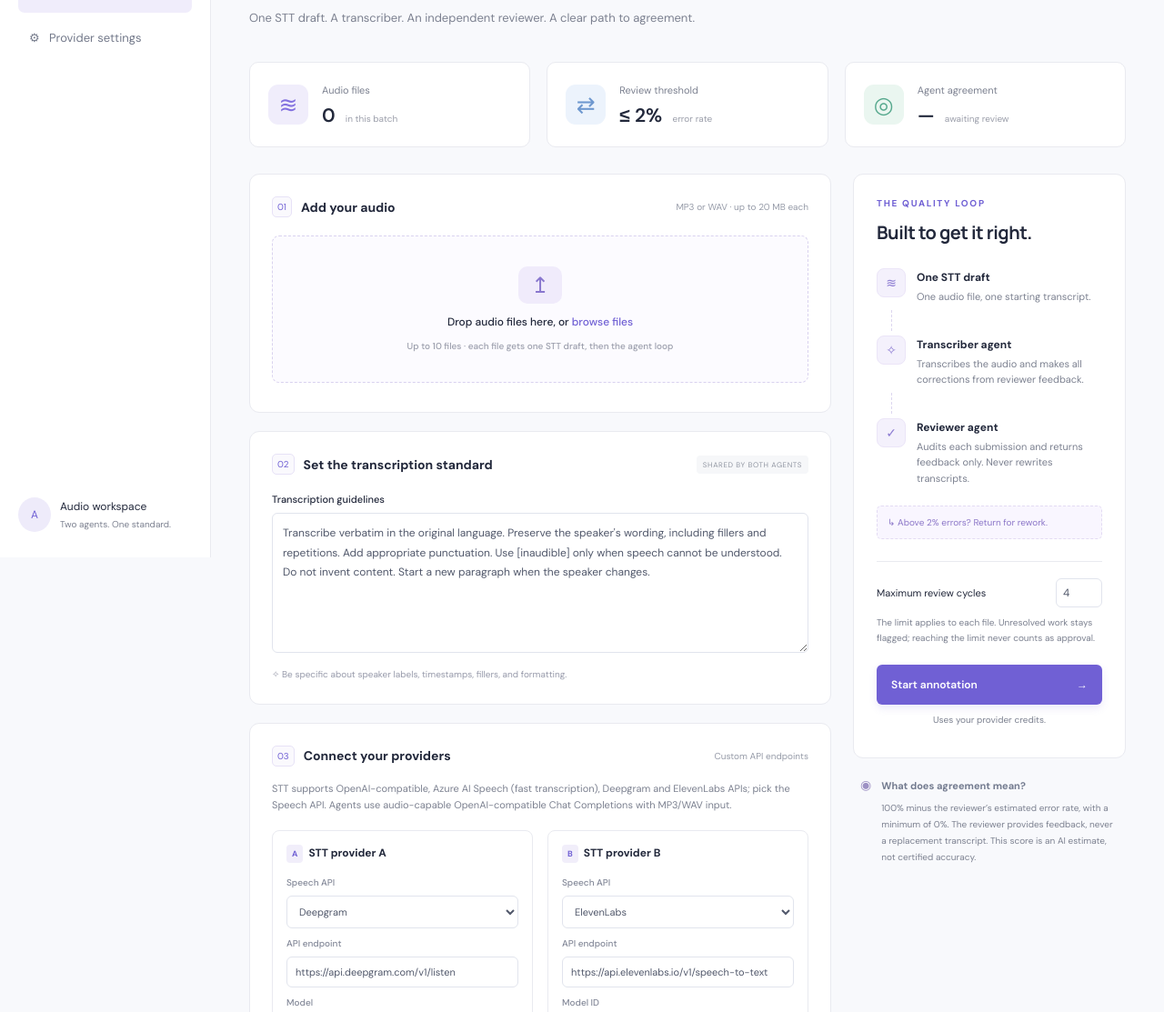
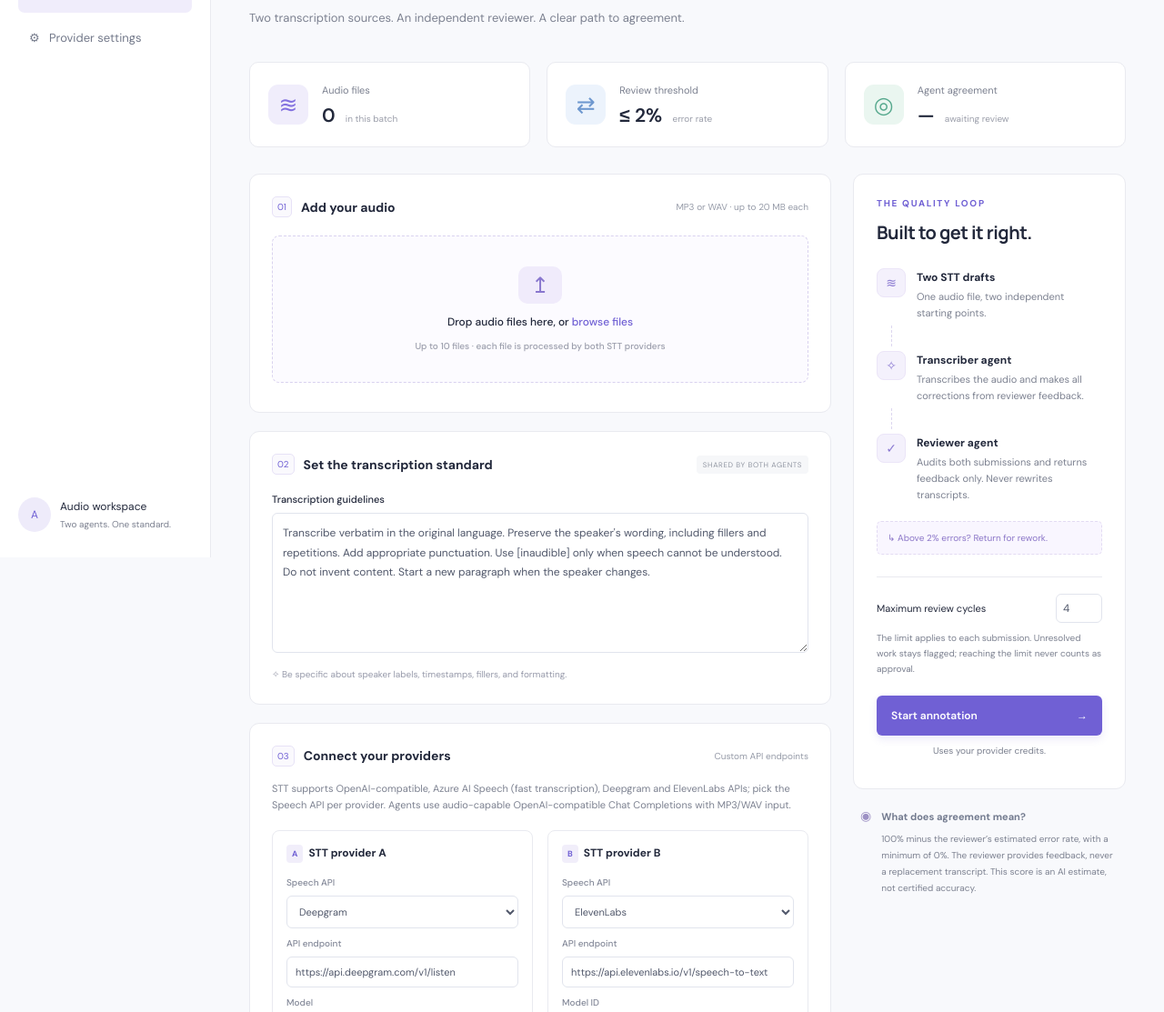
Before and after one commit to anuragzubin/multi-agent-annotation, a plain HTML site: page static/index.html in a window 1280 px wide. Shown: the part 187-1300 px from the top of the page at 91% size. Drawn offline with Linux system fonts and the light colour scheme.

Commit message:
Update index.html

```diff
--- a/static/index.html
+++ b/static/index.html
@@ -2,10 +2,10 @@
 <html lang="en"><head><meta charset="UTF-8"><meta name="viewport" content="width=device-width, initial-scale=1"><title>Accord · Annotation Studio</title><link rel="stylesheet" href="/style.css"></head>
 <body><aside><a class="brand" href="/">◈ <span>accord<span class="brand-dot">.</span></span></a><div class="workspace-label">YOUR WORKSPACE</div><a class="nav active" href="#">▦ &nbsp; Annotation studio</a><a class="nav" href="#configuration">⚙ &nbsp; Provider settings</a><div class="sidebar-bottom"><span class="avatar">A</span><div>Audio workspace<small>Two agents. One standard.</small></div></div></aside>
 <main><header><span>Workspace <b>/</b> Annotation studio</span><span class="pill"><i></i> Local workspace</span></header>
-<div class="page"><div class="eyebrow">TRANSCRIBE. REVIEW. ALIGN.</div><div class="title-row"><div><h1>Better transcripts, together.</h1><p>One STT draft. A transcriber. An independent reviewer. A clear path to agreement.</p></div><span class="version">STUDIO / 01</span></div>
+<div class="page"><div class="eyebrow">TRANSCRIBE. REVIEW. ALIGN.</div><div class="title-row"><div><h1>Better transcripts, together.</h1><p>Two transcription sources. An independent reviewer. A clear path to agreement.</p></div><span class="version">STUDIO / 01</span></div>
 <div class="stats"><div><span class="stat-icon purple">≋</span><section><small>Audio files</small><strong id="file-count">0 <em>in this batch</em></strong></section></div><div><span class="stat-icon blue">⇄</span><section><small>Review threshold</small><strong>≤ 2% <em>error rate</em></strong></section></div><div><span class="stat-icon green">◎</span><section><small>Agent agreement</small><strong id="agreement">— <em>awaiting review</em></strong></section></div></div>
-<div class="layout"><div><section class="card"><div class="section-head"><div><span class="step">01</span><h2>Add your audio</h2></div><span class="subtle">MP3 or WAV · up to 20 MB each</span></div><label class="drop" id="drop"><input type="file" id="audio" accept=".mp3,.wav" multiple hidden><span class="upload-icon">↥</span><strong>Drop audio files here, or <span>browse files</span></strong><small>Up to 10 files · each file gets one STT draft, then the agent loop</small></label><div id="files"></div></section>
+<div class="layout"><div><section class="card"><div class="section-head"><div><span class="step">01</span><h2>Add your audio</h2></div><span class="subtle">MP3 or WAV · up to 20 MB each</span></div><label class="drop" id="drop"><input type="file" id="audio" accept=".mp3,.wav" multiple hidden><span class="upload-icon">↥</span><strong>Drop audio files here, or <span>browse files</span></strong><small>Up to 10 files · each file is processed by both STT providers</small></label><div id="files"></div></section>
 <section class="card"><div class="section-head"><div><span class="step">02</span><h2>Set the transcription standard</h2></div><span class="tag">SHARED BY BOTH AGENTS</span></div><label for="guidelines">Transcription guidelines</label><textarea id="guidelines" rows="6">Transcribe verbatim in the original language. Preserve the speaker's wording, including fillers and repetitions. Add appropriate punctuation. Use [inaudible] only when speech cannot be understood. Do not invent content. Start a new paragraph when the speaker changes.</textarea><div class="hint">✧ Be specific about speaker labels, timestamps, fillers, and formatting.</div></section>
-<section class="card" id="configuration"><div class="section-head"><div><span class="step">03</span><h2>Connect your providers</h2></div><span class="subtle">Custom API endpoints</span></div><p class="config-note">STT supports OpenAI-compatible, Azure AI Speech (fast transcription), Deepgram and ElevenLabs APIs; pick the Speech API. Agents use audio-capable OpenAI-compatible Chat Completions with MP3/WAV input.</p><div class="provider-grid" id="providers"></div><details><summary>Agent configuration <span>Transcriber & reviewer</span></summary><div class="provider-grid" id="agents"></div></details><p class="hint">Keys are sent only to your configured HTTPS endpoints, kept in memory during the job, and never saved to disk. Audio and guidelines are sent to those providers.</p></section></div>
-<div class="right"><section class="card workflow"><div class="eyebrow">THE QUALITY LOOP</div><h2>Built to get it right.</h2><div class="flow-node"><span class="node-icon">≋</span><div><strong>One STT draft</strong><p>One audio file, one starting transcript.</p></div></div><div class="flow-line"></div><div class="flow-node"><span class="node-icon">✧</span><div><strong>Transcriber agent</strong><p>Transcribes the audio and makes all corrections from reviewer feedback.</p></div></div><div class="flow-line"></div><div class="flow-node"><span class="node-icon">✓</span><div><strong>Reviewer agent</strong><p>Audits each submission and returns feedback only. Never rewrites transcripts.</p></div></div><div class="loop">↳ Above 2% errors? Return for rework.</div><div class="threshold"><span>Maximum review cycles</span><input id="cycles" type="number" min="1" max="10" value="4"></div><p class="small">The limit applies to each file. Unresolved work stays flagged; reaching the limit never counts as approval.</p><button id="run">Start annotation <span>→</span></button><p class="small centered">Uses your provider credits.</p></section><section class="score-note"><span>◉</span><div><strong>What does agreement mean?</strong><p>100% minus the reviewer’s estimated error rate, with a minimum of 0%. The reviewer provides feedback, never a replacement transcript. This score is an AI estimate, not certified accuracy.</p></div></section></div></div>
+<section class="card" id="configuration"><div class="section-head"><div><span class="step">03</span><h2>Connect your providers</h2></div><span class="subtle">Custom API endpoints</span></div><p class="config-note">STT supports OpenAI-compatible, Azure AI Speech (fast transcription), Deepgram and ElevenLabs APIs; pick the Speech API per provider. Agents use audio-capable OpenAI-compatible Chat Completions with MP3/WAV input.</p><div class="provider-grid" id="providers"></div><details><summary>Agent configuration <span>Transcriber & reviewer</span></summary><div class="provider-grid" id="agents"></div></details><p class="hint">Keys are sent only to your configured HTTPS endpoints, kept in memory during the job, and never saved to disk. Audio and guidelines are sent to those providers.</p></section></div>
+<div class="right"><section class="card workflow"><div class="eyebrow">THE QUALITY LOOP</div><h2>Built to get it right.</h2><div class="flow-node"><span class="node-icon">≋</span><div><strong>Two STT drafts</strong><p>One audio file, two independent starting points.</p></div></div><div class="flow-line"></div><div class="flow-node"><span class="node-icon">✧</span><div><strong>Transcriber agent</strong><p>Transcribes the audio and makes all corrections from reviewer feedback.</p></div></div><div class="flow-line"></div><div class="flow-node"><span class="node-icon">✓</span><div><strong>Reviewer agent</strong><p>Audits both submissions and returns feedback only. Never rewrites transcripts.</p></div></div><div class="loop">↳ Above 2% errors? Return for rework.</div><div class="threshold"><span>Maximum review cycles</span><input id="cycles" type="number" min="1" max="10" value="4"></div><p class="small">The limit applies to each submission. Unresolved work stays flagged; reaching the limit never counts as approval.</p><button id="run">Start annotation <span>→</span></button><p class="small centered">Uses your provider credits.</p></section><section class="score-note"><span>◉</span><div><strong>What does agreement mean?</strong><p>100% minus the reviewer’s estimated error rate, with a minimum of 0%. The reviewer provides feedback, never a replacement transcript. This score is an AI estimate, not certified accuracy.</p></div></section></div></div>
 <section class="results-section" id="results-section"><div class="section-head"><div><h2>Review workspace</h2><span class="subtle" id="status">Your results will appear here</span></div><button class="secondary" id="export" hidden>Export JSON ↓</button></div><div id="results"><div class="empty"><span>▤</span><h3>A little quiet in here.</h3><p>Add your audio and connect your providers to begin a review.</p></div></div></section><footer>ACCORD ANNOTATION STUDIO <span>Human standards. Agent collaboration.</span></footer></div></main><script src="/app.js"></script></body></html>
```
